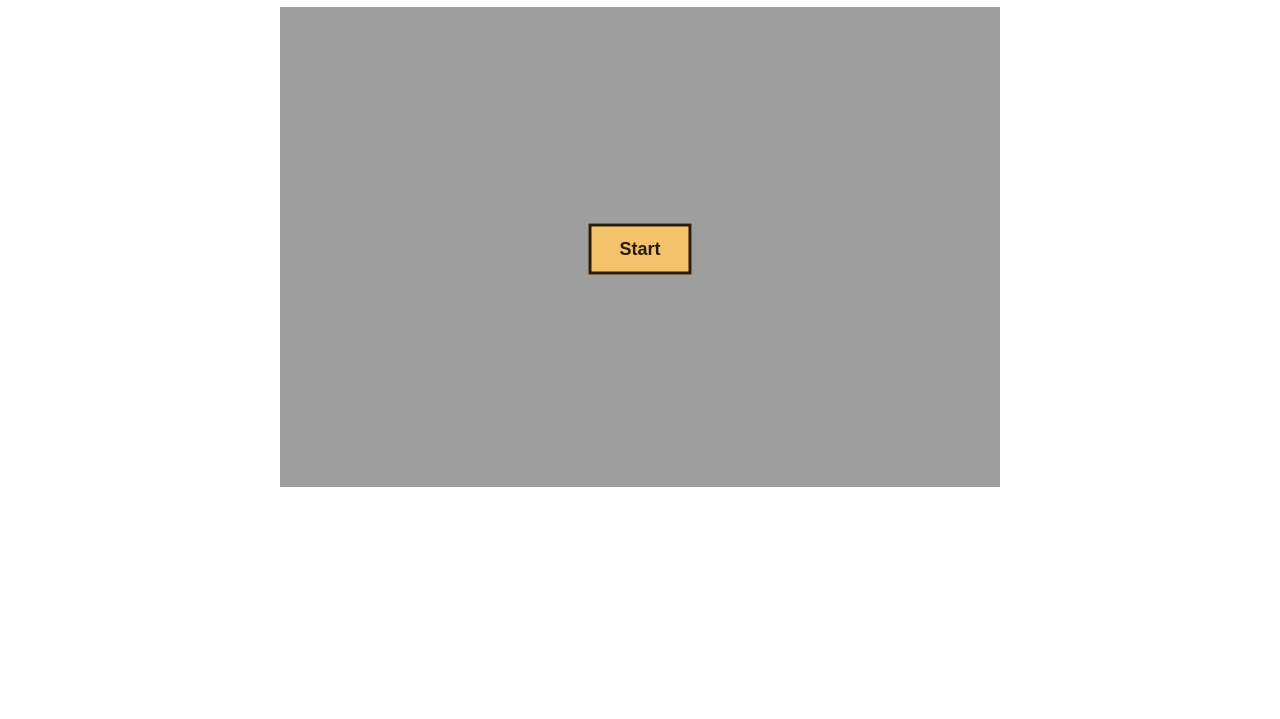
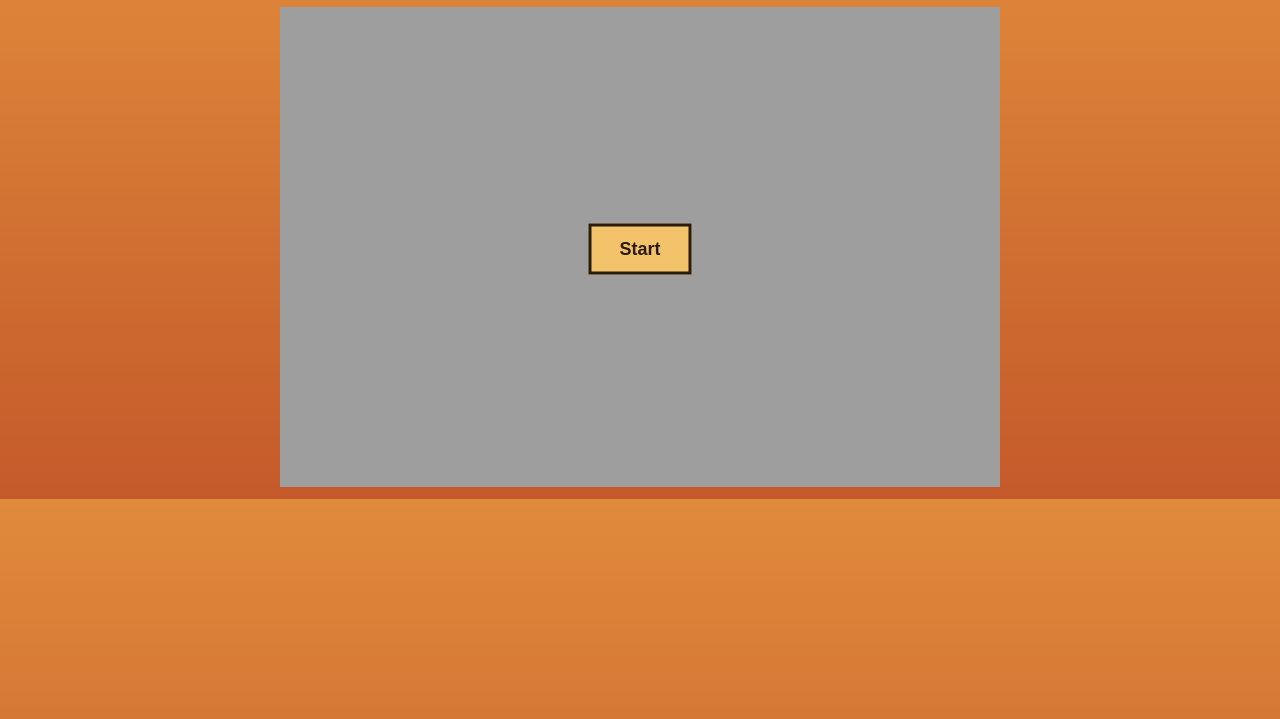
Before and after one commit to 86c29vxm24-hue/EL_POLLO_LOCO, a plain HTML site: page index.html in a window 1280 px wide. Shown: the part 81-800 px from the top of the page. Drawn offline with Linux system fonts and the light colour scheme.

Commit message:
added backround colour

```diff
--- a/style.css
+++ b/style.css
@@ -3,6 +3,8 @@ body {
     flex-direction: column;
     justify-content: center;
     align-items: center;
+    background: #d97a3f;
+    background: linear-gradient(180deg, #e08a3b 0%, #c45a2a 100%);
 }
 
 #game-area {
```
